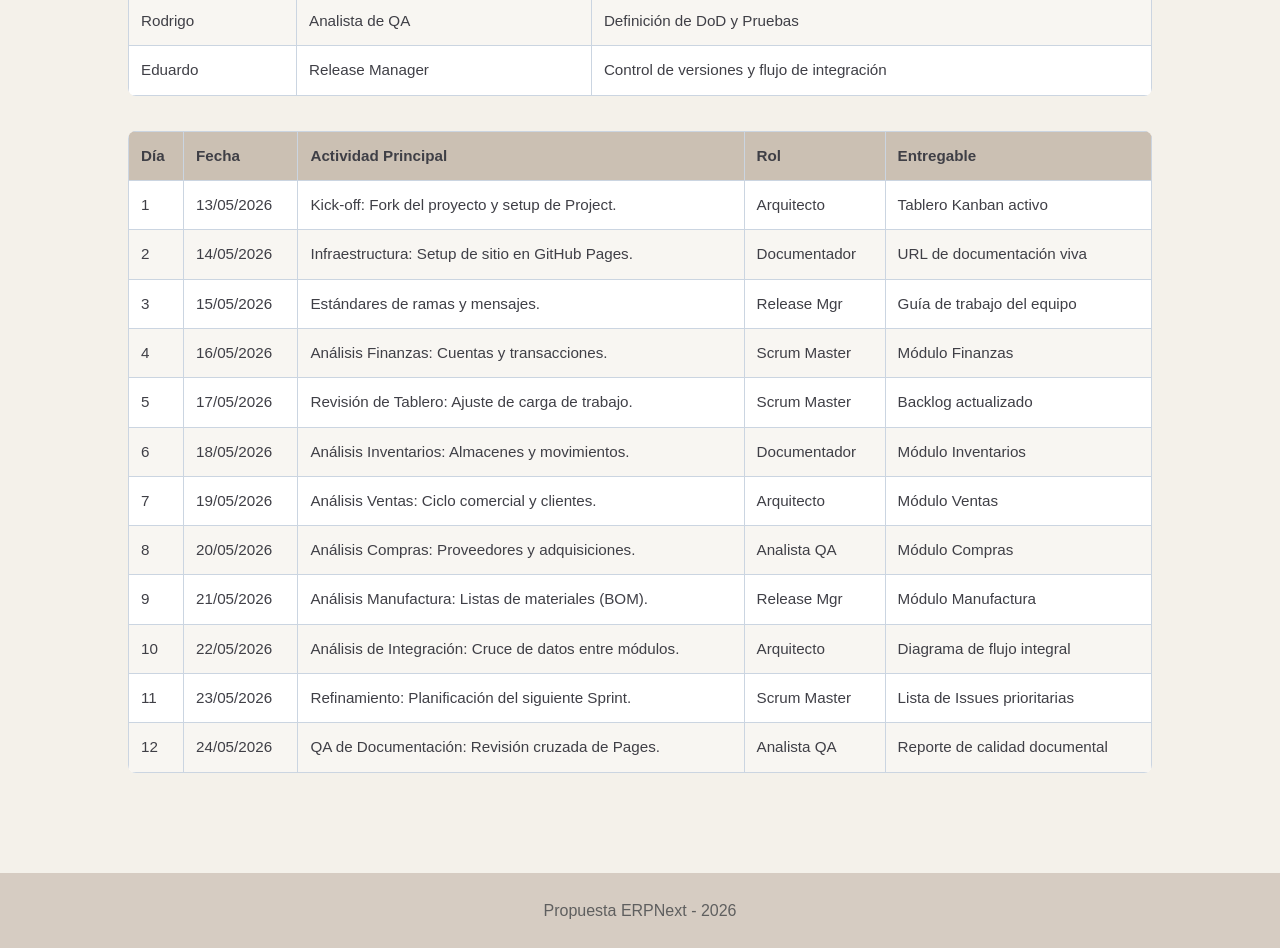
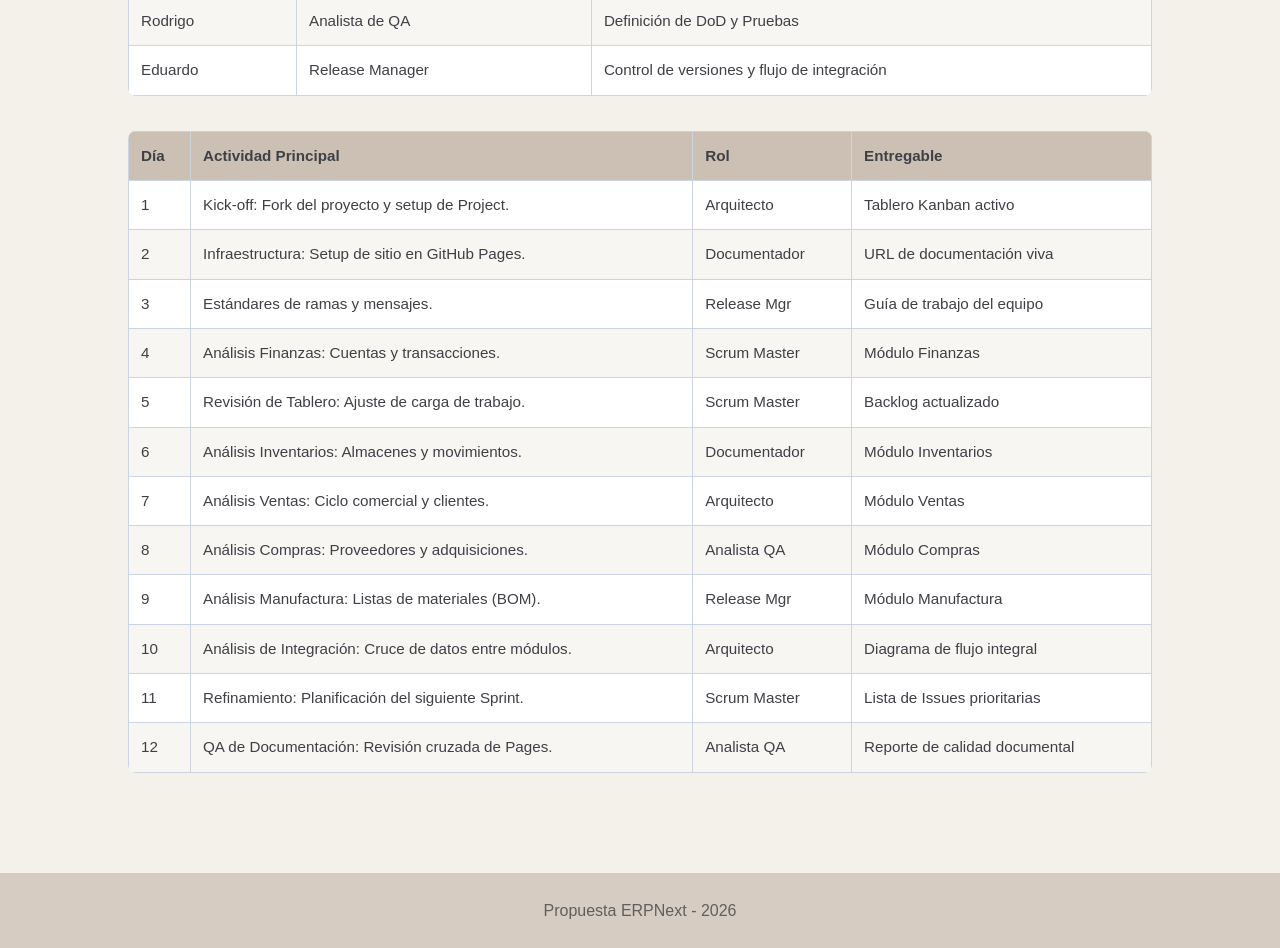
Before and after one commit to luqueGG/Process-in-ERPNext, a plain HTML site: page docs/index.html in a window 1280 px wide. Shown: the part 4122-5070 px from the top of the page. Drawn offline with Linux system fonts and the light colour scheme.

Commit message:
Cambios en el cronograma

```diff
--- a/docs/index.html
+++ b/docs/index.html
@@ -491,7 +491,6 @@
         <thead>
           <tr>
             <th>Día</th>
-            <th>Fecha</th>
             <th>Actividad Principal</th>
             <th>Rol</th>
             <th>Entregable</th>
@@ -500,84 +499,72 @@
         <tbody>
           <tr>
             <td>1</td>
-            <td>13/05/2026</td>
             <td>Kick-off: Fork del proyecto y setup de Project.</td>
             <td>Arquitecto</td>
             <td>Tablero Kanban activo</td>
           </tr>
           <tr>
             <td>2</td>
-            <td>14/05/2026</td>
             <td>Infraestructura: Setup de sitio en GitHub Pages.</td>
             <td>Documentador</td>
             <td>URL de documentación viva</td>
           </tr>
           <tr>
             <td>3</td>
-            <td>15/05/2026</td>
             <td>Estándares de ramas y mensajes.</td>
             <td>Release Mgr</td>
             <td>Guía de trabajo del equipo</td>
           </tr>
           <tr>
             <td>4</td>
-            <td>16/05/2026</td>
             <td>Análisis Finanzas: Cuentas y transacciones.</td>
             <td>Scrum Master</td>
             <td>Módulo Finanzas</td>
           </tr>
           <tr>
             <td>5</td>
-            <td>17/05/2026</td>
             <td>Revisión de Tablero: Ajuste de carga de trabajo.</td>
             <td>Scrum Master</td>
             <td>Backlog actualizado</td>
           </tr>
           <tr>
             <td>6</td>
-            <td>18/05/2026</td>
             <td>Análisis Inventarios: Almacenes y movimientos.</td>
             <td>Documentador</td>
             <td>Módulo Inventarios</td>
           </tr>
           <tr>
             <td>7</td>
-            <td>19/05/2026</td>
             <td>Análisis Ventas: Ciclo comercial y clientes.</td>
             <td>Arquitecto</td>
             <td>Módulo Ventas</td>
           </tr>
           <tr>
             <td>8</td>
-            <td>20/05/2026</td>
             <td>Análisis Compras: Proveedores y adquisiciones.</td>
             <td>Analista QA</td>
             <td>Módulo Compras</td>
           </tr>
           <tr>
             <td>9</td>
-            <td>21/05/2026</td>
             <td>Análisis Manufactura: Listas de materiales (BOM).</td>
             <td>Release Mgr</td>
             <td>Módulo Manufactura</td>
           </tr>
           <tr>
             <td>10</td>
-            <td>22/05/2026</td>
             <td>Análisis de Integración: Cruce de datos entre módulos.</td>
             <td>Arquitecto</td>
             <td>Diagrama de flujo integral</td>
           </tr>
           <tr>
             <td>11</td>
-            <td>23/05/2026</td>
             <td>Refinamiento: Planificación del siguiente Sprint.</td>
             <td>Scrum Master</td>
             <td>Lista de Issues prioritarias</td>
           </tr>
           <tr>
             <td>12</td>
-            <td>24/05/2026</td>
             <td>QA de Documentación: Revisión cruzada de Pages.</td>
             <td>Analista QA</td>
             <td>Reporte de calidad documental</td>
```
